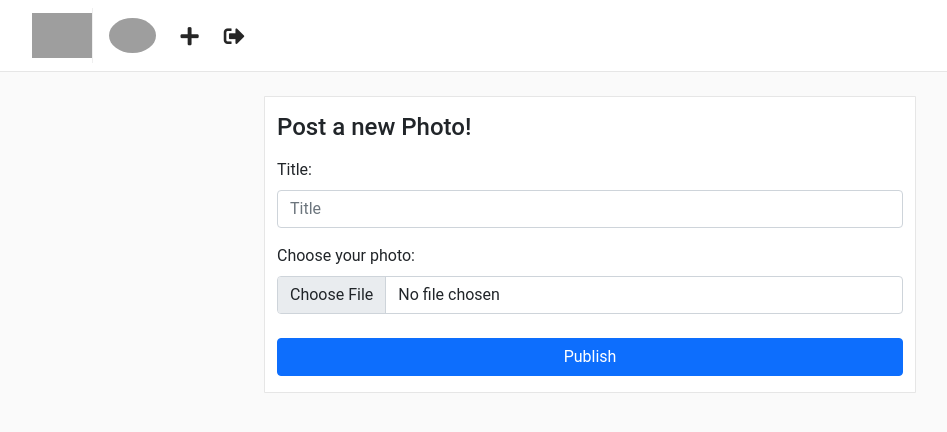
After one commit to angeling11/platzigram, a Django app: template templates/posts/new.html in a window 1280 px wide. The commit adds this page. Shown: the top 432 px of the page, without its empty margins (50-997 px from the left). Run offline with Django 3.2, Linux system fonts and the light colour scheme; the template is opened without the code that fills it: values that come from a table or form of the project are taken from there, others are empty; some libraries are stand-ins or nearby versions; grey boxes are pictures that could not be loaded.

Commit message:
add new post view

```diff
--- a/platzigram/urls.py
+++ b/platzigram/urls.py
@@ -29,7 +29,8 @@ urlpatterns = [
     path('sorted/', local_views.sorted, name='sorted'),
     path('hi/<str:name>/<int:age>', local_views.hi, name='hi'),
 
-    path('posts/', posts_views.list_posts, name='feed'),
+    path('', posts_views.list_posts, name='feed'),
+    path('posts/new/', posts_views.create_post, name='create_post'),
 
     path('users/login/', users_views.login_view, name='login'),
     path('users/logout/', users_views.logout_view, name='logout'),
--- /dev/null
+++ b/posts/forms.py
@@ -0,0 +1,9 @@
+# Django
+from django.forms import ModelForm
+from posts.models import Post
+
+# Create the form class.
+class PostForm(ModelForm):
+    class Meta:
+        model = Post
+        fields = ['user', 'profile', 'title', 'photo']
--- /dev/null
+++ b/templates/posts/new.html
@@ -0,0 +1,50 @@
+{% extends "base.html" %}
+
+{% block head_contant %}
+    <title>Create new Post</title>
+{% endblock%}
+
+{% block head_content %}
+    <div class="row justify-content-md-center">
+        <div class="col-6 pt-3 pb-3" id="profile-box">
+            <h4 class="mb-3">Post a new Photo!</h4>
+            <form method="POST" enctype="multipart/form-data">
+                {% csrf_token %}
+
+                <input type="hidden" name="user" value="{{ user.pk }}" />
+                <input type="hidden" name="profile" value="{{ profile.pk }}">
+
+                {# Title field #}
+                <div class="mb-3">
+                    <label for="title" class="form-label">Title:</label>
+                    <input
+                        class="form-control {% if form.title.errors %}is-invalid{% endif %}"
+                        type="text"
+                        name="title"
+                        placeholder="Title"
+                        value="{% if form.errors %}{{ form.title.value }}{% endif %}"
+                    />
+                    <div class="invalid-feedback">
+                        {% for error in form.title.errors %}{{ error }}{% endfor %}
+                    </div>
+                </div>
+                {# Photo field #}
+                <div class="mb-3">
+                    <label for="photo" class="form-label">Choose your photo:</label>
+                    <input
+                        class="form-control {% if form.photo.errors %}is-invalid{% endif %}"
+                        type="file"
+                        name="photo"
+                    />
+                    <div class="invalid-feedback">
+                        {% for error in form.photo.errors %}{{ error }}{% endfor %}
+                    </div>
+                </div>
+                {# submit button #}
+                <div class="d-grid gap-2 mt-4">
+                    <button class="btn btn-primary" type="submit">Publish</button>
+                </div>
+            </form>
+        </div>
+    </div>
+{% endblock%}
```
Also changed, not shown: posts/views.py (+27 -2 lines), templates/users/update_profile.html (+4 -12 lines).
